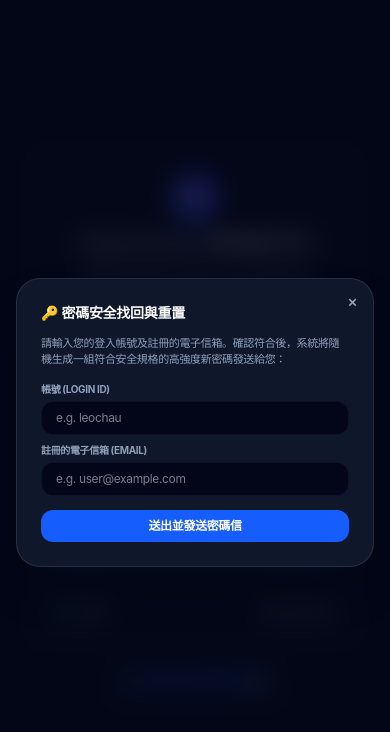
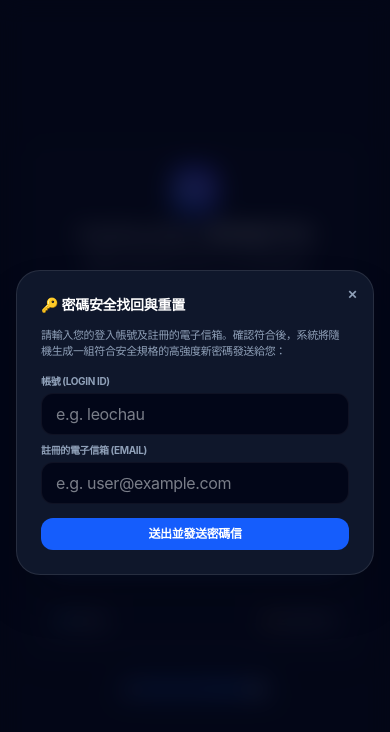
Before and after one commit to Leong15/Odyshare, a React (Vite) app: page / in a window 390 px wide. Both pictures are taken after a click on the button "忘記密碼？". Shown: the top 732 px of the page. Built offline with nearby package versions, Linux system fonts and the light colour scheme.

Commit message:
fix: improve login accessibility and chat input
Clear default chat text and increase mobile font sizes in the login terminal for better readability. Added input focus styling to the global CSS to ensure consistency.

```diff
--- a/src/components/EncryptedWorkspaceChat.tsx
+++ b/src/components/EncryptedWorkspaceChat.tsx
@@ -18,7 +18,7 @@ export default function EncryptedWorkspaceChat({
   onSendMessage,
   lang = "en"
 }: EncryptedWorkspaceChatProps) {
-  const [chatInput, setChatInput] = useState<string>("Lets confirm the sashimi tasting schedule on day 1 outer market tomorrow!");
+  const [chatInput, setChatInput] = useState<string>("");
   const [showEncryptedState, setShowEncryptedState] = useState<{ [key: string]: boolean }>({});
   const [securityStandard, setSecurityStandard] = useState<string>("ECDH + AESGCM-256");
   const chatScrollRef = useRef<HTMLDivElement | null>(null);
--- a/src/components/LoginTerminal.tsx
+++ b/src/components/LoginTerminal.tsx
@@ -176,7 +176,7 @@ export default function LoginTerminal({
                   placeholder={lang === "zh" ? "e.g. 小明 / Leo Chen" : "e.g. Leo Chen"}
                   value={authName}
                   onChange={(e) => setAuthName(e.target.value)}
-                  className={`w-full px-3.5 py-2.5 rounded-xl text-xs border focus:outline-none transition-all ${
+                  className={`w-full px-3.5 py-2.5 rounded-xl text-base md:text-xs border focus:outline-none transition-all ${
                     isLight
                       ? "bg-slate-50 text-slate-900 border-slate-300 focus:border-blue-500/70"
                       : "bg-[#141b26] text-white border-white/10 focus:border-blue-500/60"
@@ -195,7 +195,7 @@ export default function LoginTerminal({
                   placeholder={lang === "zh" ? "e.g. user@example.com" : "e.g. user@example.com"}
                   value={authEmail}
                   onChange={(e) => setAuthEmail(e.target.value)}
-                  className={`w-full px-3.5 py-2.5 rounded-xl text-xs border focus:outline-none transition-all ${
+                  className={`w-full px-3.5 py-2.5 rounded-xl text-base md:text-xs border focus:outline-none transition-all ${
                     isLight
                       ? "bg-slate-50 text-slate-900 border-slate-300 focus:border-blue-500/70"
                       : "bg-[#141b26] text-white border-white/10 focus:border-blue-500/60"
@@ -216,7 +216,7 @@ export default function LoginTerminal({
               placeholder={lang === "zh" ? "請輸入帳號英文或數字..." : "Enter your username..."}
               value={authUsername}
               onChange={(e) => setAuthUsername(e.target.value)}
-              className={`w-full px-3.5 py-2.5 rounded-xl text-xs border focus:outline-none transition-all font-mono ${
+              className={`w-full px-3.5 py-2.5 rounded-xl text-base md:text-xs border focus:outline-none transition-all font-mono ${
                 isLight
                   ? "bg-slate-50 text-slate-900 border-slate-300 focus:border-blue-500/70"
                   : "bg-[#141b26] text-white border-white/10 focus:border-blue-500/60"
@@ -251,7 +251,7 @@ export default function LoginTerminal({
               placeholder="••••••••"
               value={authPassword}
               onChange={(e) => setAuthPassword(e.target.value)}
-              className={`w-full px-3.5 py-2.5 rounded-xl text-xs border focus:outline-none transition-all ${
+              className={`w-full px-3.5 py-2.5 rounded-xl text-base md:text-xs border focus:outline-none transition-all ${
                 isLight
                   ? "bg-slate-50 text-slate-900 border-slate-300 focus:border-blue-500/70"
                   : "bg-[#141b26] text-white border-white/10 focus:border-blue-500/60"
@@ -348,7 +348,7 @@ export default function LoginTerminal({
                       placeholder="e.g. leochau"
                       value={recoveryUsername}
                       onChange={(e) => setRecoveryUsername(e.target.value)}
-                      className={`w-full px-3.5 py-2 rounded-xl text-xs border focus:outline-none ${
+                      className={`w-full px-3.5 py-2 rounded-xl text-base md:text-xs border focus:outline-none ${
                         isLight ? "bg-slate-50 text-slate-900 border-slate-300" : "bg-slate-950 text-slate-100 border-white/5"
                       }`}
                     />
@@ -362,7 +362,7 @@ export default function LoginTerminal({
                       placeholder="e.g. user@example.com"
                       value={recoveryEmail}
                       onChange={(e) => setRecoveryEmail(e.target.value)}
-                      className={`w-full px-3.5 py-2 rounded-xl text-xs border focus:outline-none ${
+                      className={`w-full px-3.5 py-2 rounded-xl text-base md:text-xs border focus:outline-none ${
                         isLight ? "bg-slate-50 text-slate-900 border-slate-300" : "bg-slate-950 text-slate-100 border-white/5"
                       }`}
                     />
--- a/src/index.css
+++ b/src/index.css
@@ -372,8 +372,12 @@ body.light-theme .glass-input {
   color: #0f172a !important;
 }
 
-body.light-theme .glass-input:focus {
+body.light-theme .glass-input:focus,
+body.light-theme input:focus,
+body.light-theme textarea:focus,
+body.light-theme select:focus {
   background: #ffffff !important;
+  color: #0f172a !important;
   border-color: rgba(14, 165, 233, 0.6) !important;
   box-shadow: 0 0 0 3px rgba(14, 165, 233, 0.12) !important;
 }
```
